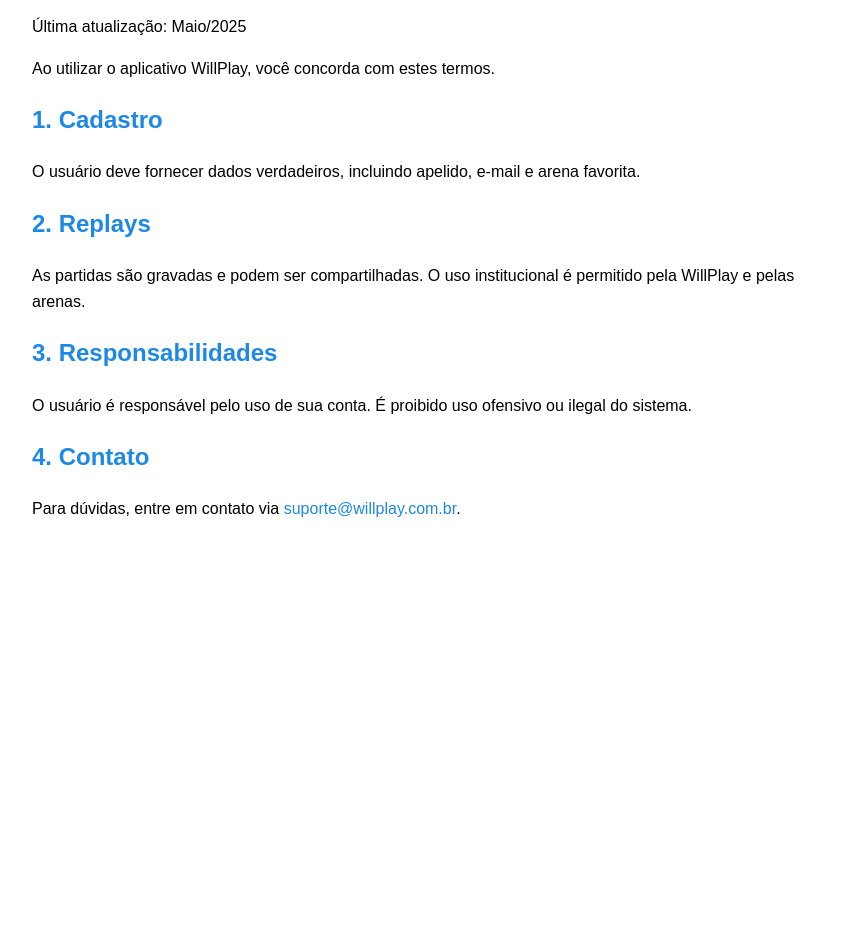
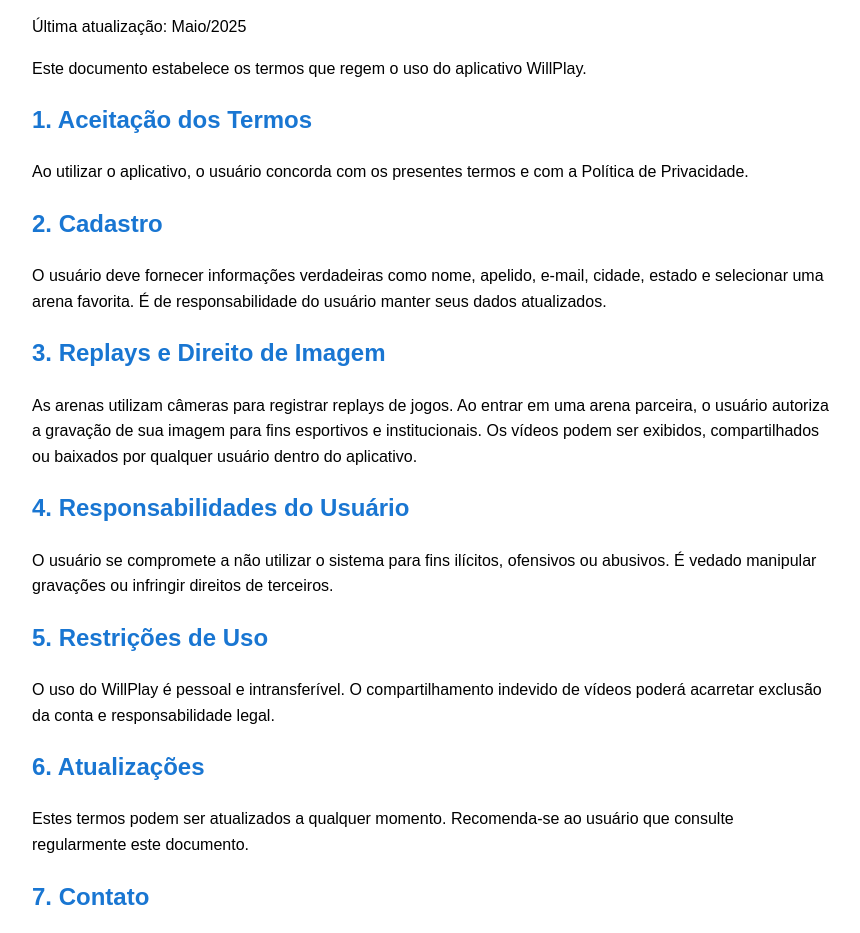
Before and after one commit to wbbarreto/willplay-site, a plain HTML site: page termos.html in a window 1280 px wide. Shown: the part 140-1073 px from the top of the page, without its empty margins (208-1068 px from the left). Before the commit the page ends 800 px from the top, so only its background shows below. Drawn offline with Linux system fonts and the light colour scheme.

Commit message:
Add files via upload

```diff
--- a/termos.html
+++ b/termos.html
@@ -3,24 +3,37 @@
 <head>
   <meta charset="UTF-8">
   <title>Termos de Uso - WillPlay</title>
-  <meta name="viewport" content="width=device-width, initial-scale=1">
+  <meta name="viewport" content="width=device-width, initial-scale=1" />
   <style>
     body { font-family: Arial, sans-serif; max-width: 800px; margin: 40px auto; padding: 20px; line-height: 1.6; }
-    h1, h2 { color: #1e88e5; }
-    a { color: #1e88e5; text-decoration: none; }
+    h1, h2 { color: #1976d2; }
+    a { color: #1976d2; }
   </style>
 </head>
 <body>
   <h1>Termos de Uso – WillPlay</h1>
   <p>Última atualização: Maio/2025</p>
-  <p>Ao utilizar o aplicativo WillPlay, você concorda com estes termos.</p>
-  <h2>1. Cadastro</h2>
-  <p>O usuário deve fornecer dados verdadeiros, incluindo apelido, e-mail e arena favorita.</p>
-  <h2>2. Replays</h2>
-  <p>As partidas são gravadas e podem ser compartilhadas. O uso institucional é permitido pela WillPlay e pelas arenas.</p>
-  <h2>3. Responsabilidades</h2>
-  <p>O usuário é responsável pelo uso de sua conta. É proibido uso ofensivo ou ilegal do sistema.</p>
-  <h2>4. Contato</h2>
-  <p>Para dúvidas, entre em contato via <a href="mailto:suporte@willplay.com.br">suporte@willplay.com.br</a>.</p>
+  <p>Este documento estabelece os termos que regem o uso do aplicativo WillPlay.</p>
+
+  <h2>1. Aceitação dos Termos</h2>
+  <p>Ao utilizar o aplicativo, o usuário concorda com os presentes termos e com a Política de Privacidade.</p>
+
+  <h2>2. Cadastro</h2>
+  <p>O usuário deve fornecer informações verdadeiras como nome, apelido, e-mail, cidade, estado e selecionar uma arena favorita. É de responsabilidade do usuário manter seus dados atualizados.</p>
+
+  <h2>3. Replays e Direito de Imagem</h2>
+  <p>As arenas utilizam câmeras para registrar replays de jogos. Ao entrar em uma arena parceira, o usuário autoriza a gravação de sua imagem para fins esportivos e institucionais. Os vídeos podem ser exibidos, compartilhados ou baixados por qualquer usuário dentro do aplicativo.</p>
+
+  <h2>4. Responsabilidades do Usuário</h2>
+  <p>O usuário se compromete a não utilizar o sistema para fins ilícitos, ofensivos ou abusivos. É vedado manipular gravações ou infringir direitos de terceiros.</p>
+
+  <h2>5. Restrições de Uso</h2>
+  <p>O uso do WillPlay é pessoal e intransferível. O compartilhamento indevido de vídeos poderá acarretar exclusão da conta e responsabilidade legal.</p>
+
+  <h2>6. Atualizações</h2>
+  <p>Estes termos podem ser atualizados a qualquer momento. Recomenda-se ao usuário que consulte regularmente este documento.</p>
+
+  <h2>7. Contato</h2>
+  <p>Dúvidas podem ser encaminhadas para <a href="mailto:suporte@willplay.com.br">suporte@willplay.com.br</a>.</p>
 </body>
 </html>
```
